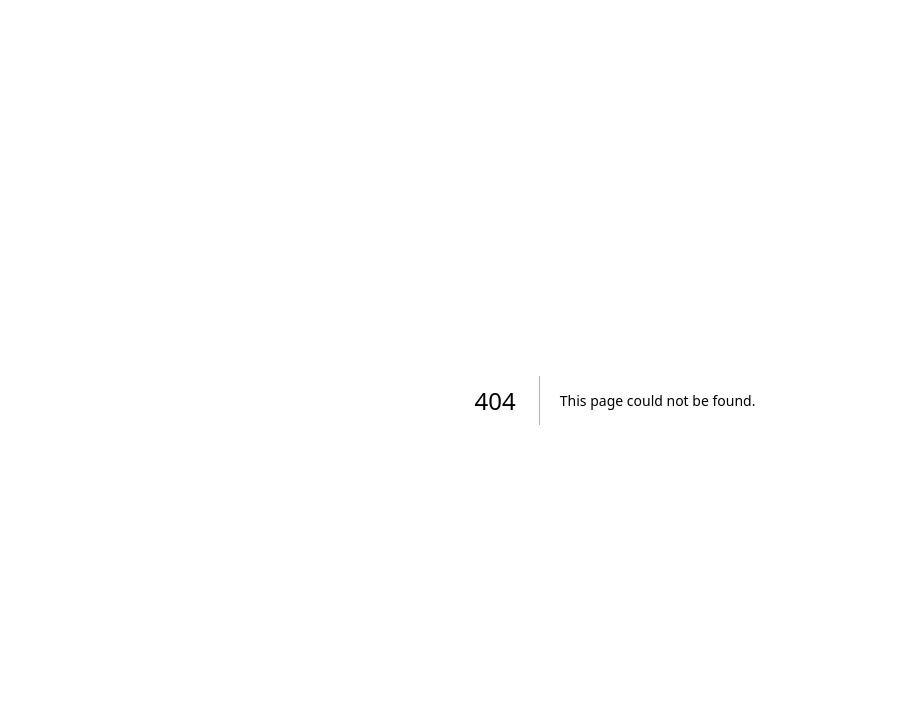
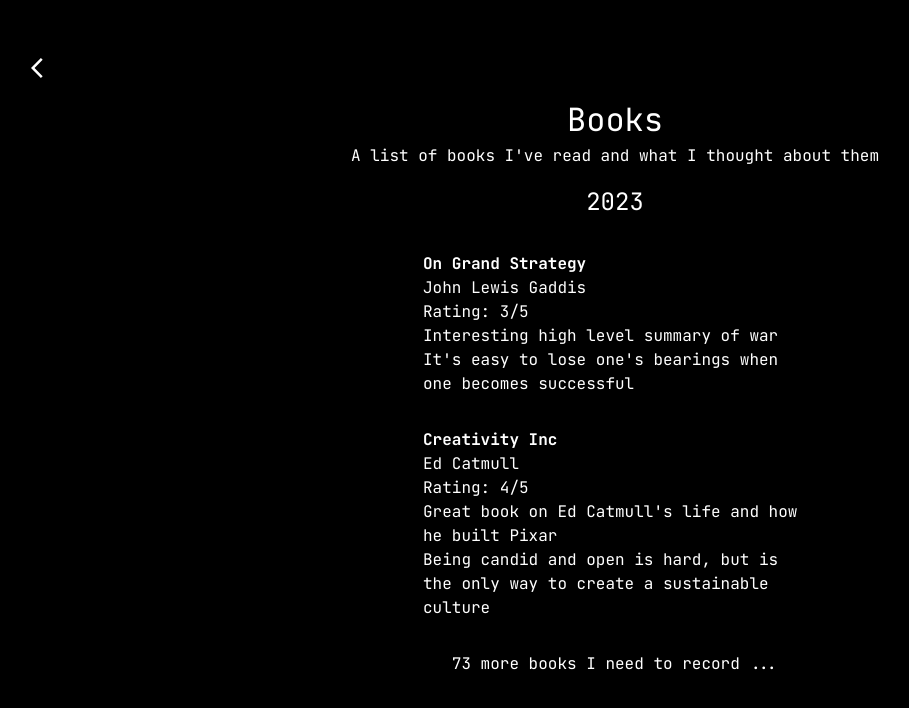
Before and after one commit to hwsimmons17/personal-site, a Next.js app: page /interests/books in a window 1280 px wide. Before the commit this address had no page. Shown: the top 708 px of the page, without its empty margins (25-934 px from the left). Built offline with nearby package versions, Linux system fonts and the light colour scheme.

Commit message:
add books Ive read page

```diff
--- a/src/app/globals.css
+++ b/src/app/globals.css
@@ -21,3 +21,11 @@
 h1 {
   font-size: xx-large;
 }
+
+h2 {
+  font-size: x-large;
+}
+
+a:hover {
+  color: rgb(191 219 254);
+}
--- /dev/null
+++ b/src/app/interests/books/page.tsx
@@ -0,0 +1,38 @@
+import Link from "next/link";
+import { MdArrowBackIos } from "react-icons/md";
+
+export default function Home() {
+  return (
+    <main className="flex flex-col items-center justify-between p-24">
+      <Link href={"/"}>
+        <MdArrowBackIos size={24} className="absolute top-10 left-10 m-4" />
+      </Link>
+      <h1>Books</h1>
+      <p>A list of books I&apos;ve read and what I thought about them</p>
+
+      <h2 className="mt-4">2023</h2>
+      <div className="mt-8 w-96">
+        <a href="https://www.amazon.com/Grand-Strategy-John-Lewis-Gaddis/dp/1594203512/ref=sr_1_1?crid=3G4V9PGBZZH35&keywords=on+grand+strategy&qid=1704085610&sprefix=on+grand+strategy%2Caps%2C140&sr=8-1">
+          <b>On Grand Strategy</b>
+        </a>
+        <p>John Lewis Gaddis</p>
+        <p>Rating: 3/5</p>
+        <p>Interesting high level summary of war</p>
+        <p>It&apos;s easy to lose one's bearings when one becomes successful</p>
+      </div>
+      <div className="mt-8 w-96">
+        <a href="https://www.amazon.com/Creativity-Inc-Expanded-Overcoming-Inspiration/dp/0593594649/ref=sr_1_1?crid=JQ675226KDDL&keywords=creativity+inc&qid=1704085931&sprefix=creativity+inc%2Caps%2C156&sr=8-1">
+          <b>Creativity Inc</b>
+        </a>
+        <p>Ed Catmull</p>
+        <p>Rating: 4/5</p>
+        <p>Great book on Ed Catmull&apos;s life and how he built Pixar</p>
+        <p>
+          Being candid and open is hard, but is the only way to create a
+          sustainable culture
+        </p>
+      </div>
+      <p className="mt-8">73 more books I need to record ...</p>
+    </main>
+  );
+}
--- a/src/app/page.tsx
+++ b/src/app/page.tsx
@@ -1,39 +1,23 @@
+import Link from "next/link";
+
 export default function Home() {
   return (
     <main className="flex flex-col items-center justify-between p-24">
-      <h3>Hunter Simmons</h3>
+      <p>Hunter Simmons</p>
       <h1 className="mt-8">About</h1>
       <p>
         I am a creator who has found technology to be the best way to express
         myself
       </p>
       <h1 className="mt-8">Links</h1>
-      <a
-        href="https://huntersimmons.substack.com/"
-        className="hover:text-blue-200"
-      >
-        Blog
-      </a>
-      <a
-        href="https://twitter.com/HWilliamSimmons"
-        className="hover:text-blue-200"
-      >
-        Twitter
-      </a>
-      <a
-        href="https://www.linkedin.com/in/hunter-simmons1/"
-        className="hover:text-blue-200"
-      >
-        LinkedIn
-      </a>
-      <a
-        href="https://github.com/hwsimmons17/personal-site"
-        className="hover:text-blue-200"
-      >
-        Github
-      </a>
-      <h1 className="mt-8">Things I find interesting</h1>
-      <p>Books</p>
+      <a href="https://huntersimmons.substack.com/">Blog</a>
+      <a href="https://twitter.com/HWilliamSimmons">Twitter</a>
+      <a href="https://www.linkedin.com/in/hunter-simmons1/">LinkedIn</a>
+      <a href="https://github.com/hwsimmons17/personal-site">Github</a>
+      <h1 className="mt-8">Interests</h1>
+      <Link href={"/interests/books"} className="hover:text-blue-200">
+        Books
+      </Link>
       <p>Keyboards</p>
       <p>Web design</p>
       <p>Programming</p>
```
Also changed, not shown: package.json (+5 -4 lines), 1 other file (tests, documents, lock files or other folders).
